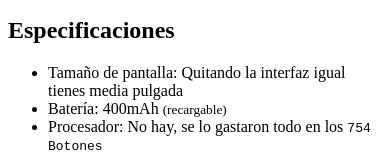
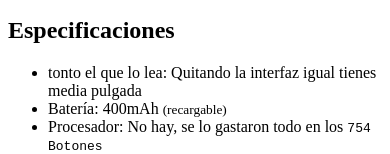
Before and after one commit to josmarrod19/Practica-entorno, a plain HTML site: page phone3.html in a window 390 px wide. Shown: the part 262-416 px from the top of the page. Drawn offline with Linux system fonts and the light colour scheme.

Commit message:
Update phone3.html

```diff
--- a/phone3.html
+++ b/phone3.html
@@ -13,7 +13,7 @@
 
     <h2>Especificaciones</h2>
     <ul>
-        <li>Tamaño de pantalla: Quitando la interfaz igual tienes media pulgada</li>
+        <li>tonto el que lo lea: Quitando la interfaz igual tienes media pulgada</li>
         <li>Batería: 400mAh <small>(recargable)</small></li>
         <li>Procesador: No hay, se lo gastaron todo en los <kbd>754 Botones</kbd></li>
     </ul>
```
